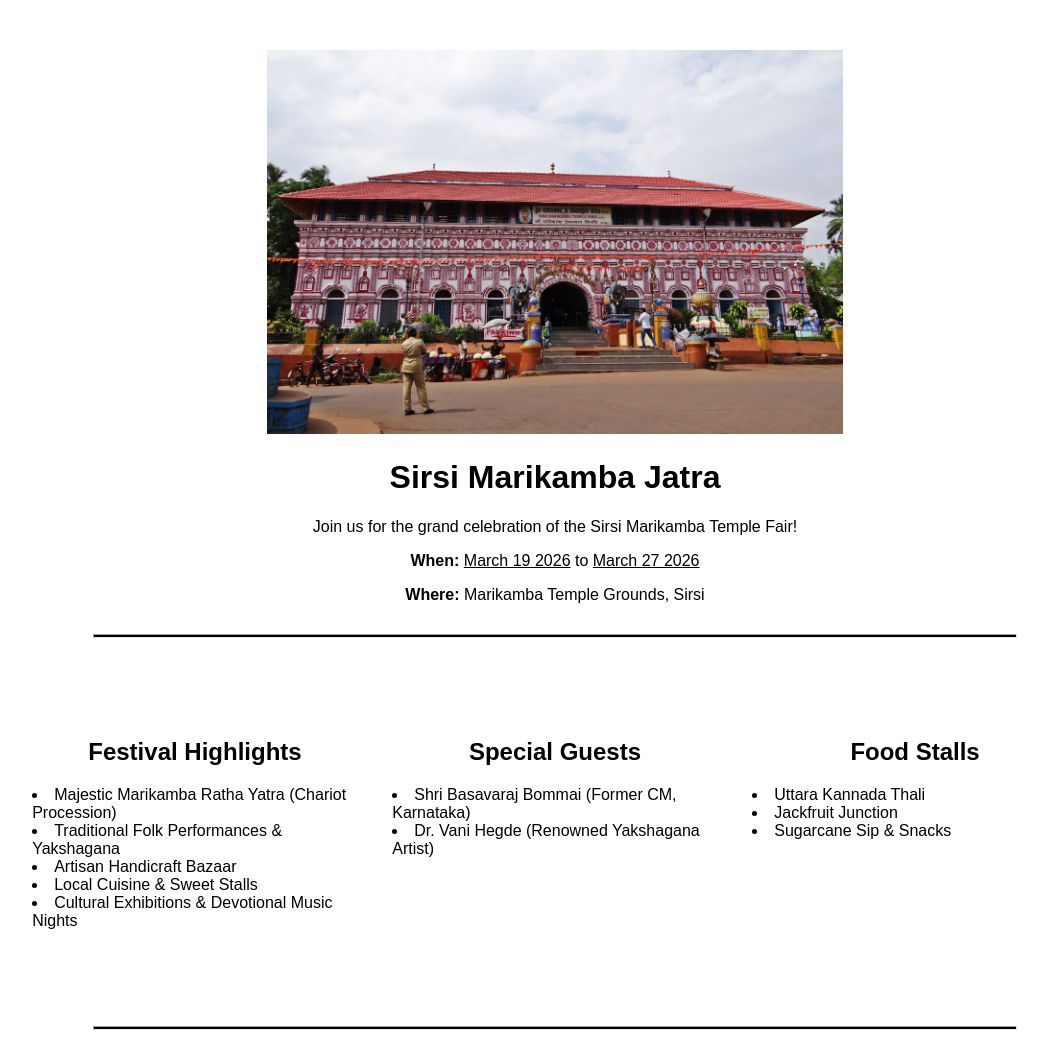
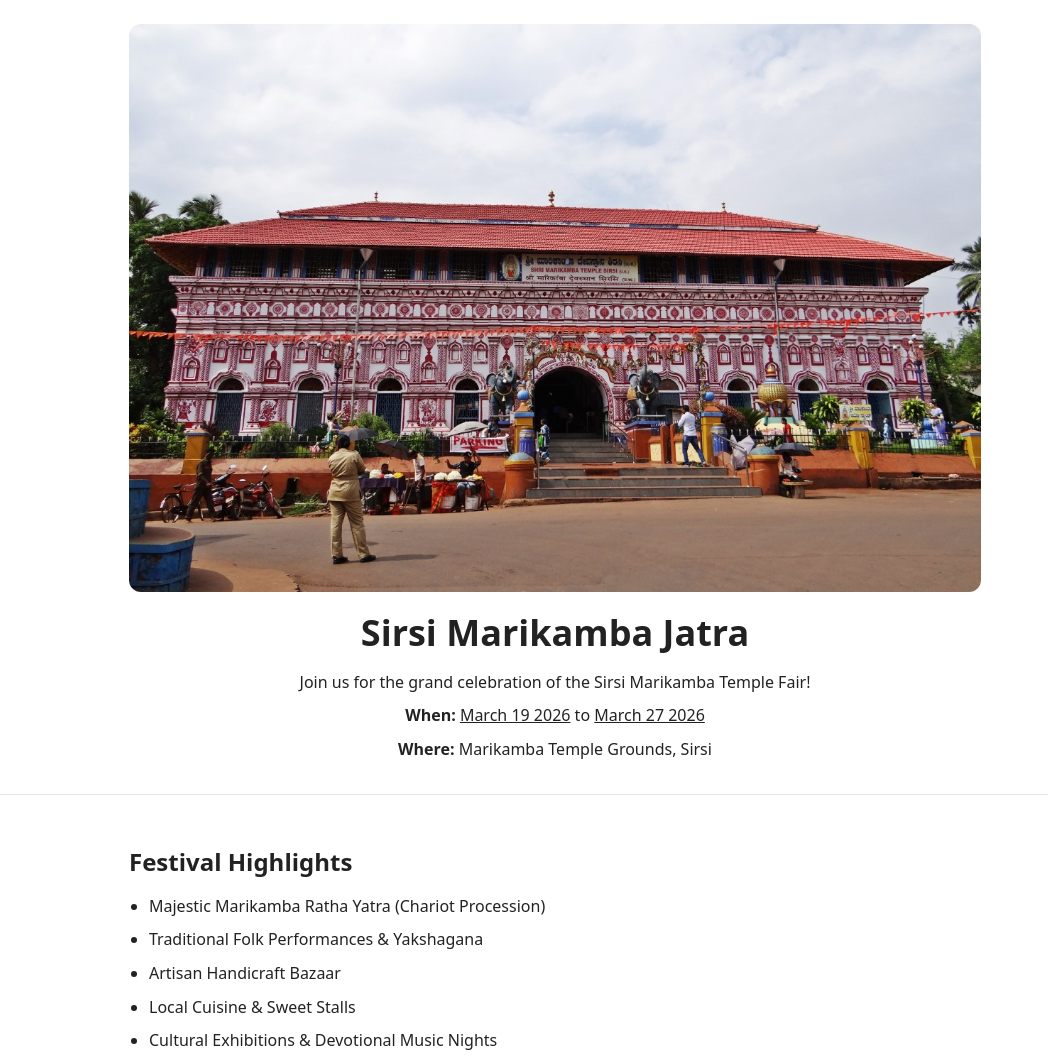
Before and after one commit to hareeshasbk/Web_Development_CSS, a plain HTML site: page Event Flyer/index.html in a window 1280 px wide. Shown: the top 1057 px of the page, without its empty margins (85-1133 px from the left). Drawn offline with Linux system fonts and the light colour scheme.

Commit message:
"resposive "

```diff
--- a/Event Flyer/index.html
+++ b/Event Flyer/index.html
@@ -6,12 +6,14 @@
     <meta name="viewport" content="width=device-width, initial-scale=1.0">
     <title>Build an Event Flyer Page</title>
     <link rel="stylesheet" href="styles.css">
+
 </head>
 
 <body>
     <header>
         <img src="Sirsi Marikamba Temple.jpg"
-            alt="A brightly painted Hindu temple that is, Marikamba temple with a red-tiled roof in Sirsi, India.">
+            alt="A brightly painted Hindu temple that is, Marikamba temple with a red-tiled roof in Sirsi, India."
+            loading="lazy" decoding="async">
         <h1>Sirsi Marikamba Jatra</h1>
         <p>Join us for the grand celebration of the Sirsi Marikamba Temple Fair!</p>
         <p><b>When:</b> <u><time datetime="2026-03-19">March 19 2026</time></u> to
--- a/Event Flyer/styles.css
+++ b/Event Flyer/styles.css
@@ -1,4 +1,4 @@
-body {
+/* body {
     padding: 50px 10px;
     margin: 0 auto;
     width: 90vw;
@@ -37,4 +37,108 @@ hr {
     margin: 30px auto;
     background-color: black;
     height: 2px;
+} */
+
+
+/* =========================================================================================== */
+
+/* <!-- Mobile-first, responsive styles --> */
+* {
+    box-sizing: border-box;
 }
+
+html {
+    -webkit-text-size-adjust: 100%;
+}
+
+body {
+    margin: 0;
+    font-family: system-ui, -apple-system, Segoe UI, Roboto, Helvetica, Arial, sans-serif;
+    line-height: 1.6;
+    color: #222;
+    background: #fff;
+}
+
+header,
+main,
+footer {
+    max-width: 720px;
+    margin: 0 auto;
+    padding: 16px;
+}
+
+header {
+    text-align: center;
+}
+
+header img {
+    width: 100%;
+    height: auto;
+    display: block;
+    border-radius: 12px;
+}
+
+h1 {
+    font-size: clamp(24px, 6vw, 36px);
+    margin: 12px 0 8px;
+}
+
+h2 {
+    font-size: clamp(18px, 4.5vw, 24px);
+    margin: 24px 0 12px;
+}
+
+p {
+    margin: 8px 0;
+}
+
+ul {
+    margin: 0;
+    padding-left: 1.25rem;
+}
+
+li {
+    margin-bottom: 8px;
+}
+
+time {
+    white-space: nowrap;
+}
+
+hr {
+    border: none;
+    border-top: 1px solid #e5e7eb;
+    margin: 0;
+}
+
+footer {
+    text-align: center;
+    color: #666;
+    font-size: 14px;
+    padding-bottom: 24px;
+}
+
+@media (min-width: 768px) {
+
+    header,
+    main,
+    footer {
+        max-width: 900px;
+        padding: 24px;
+    }
+}
+
+@media (prefers-color-scheme: dark) {
+    body {
+        background: #0b0f1a;
+        color: #e5e7eb;
+    }
+
+    hr {
+        border-top-color: #2a3344;
+    }
+
+    footer {
+        color: #9aa4b2;
+    }
+}
```
